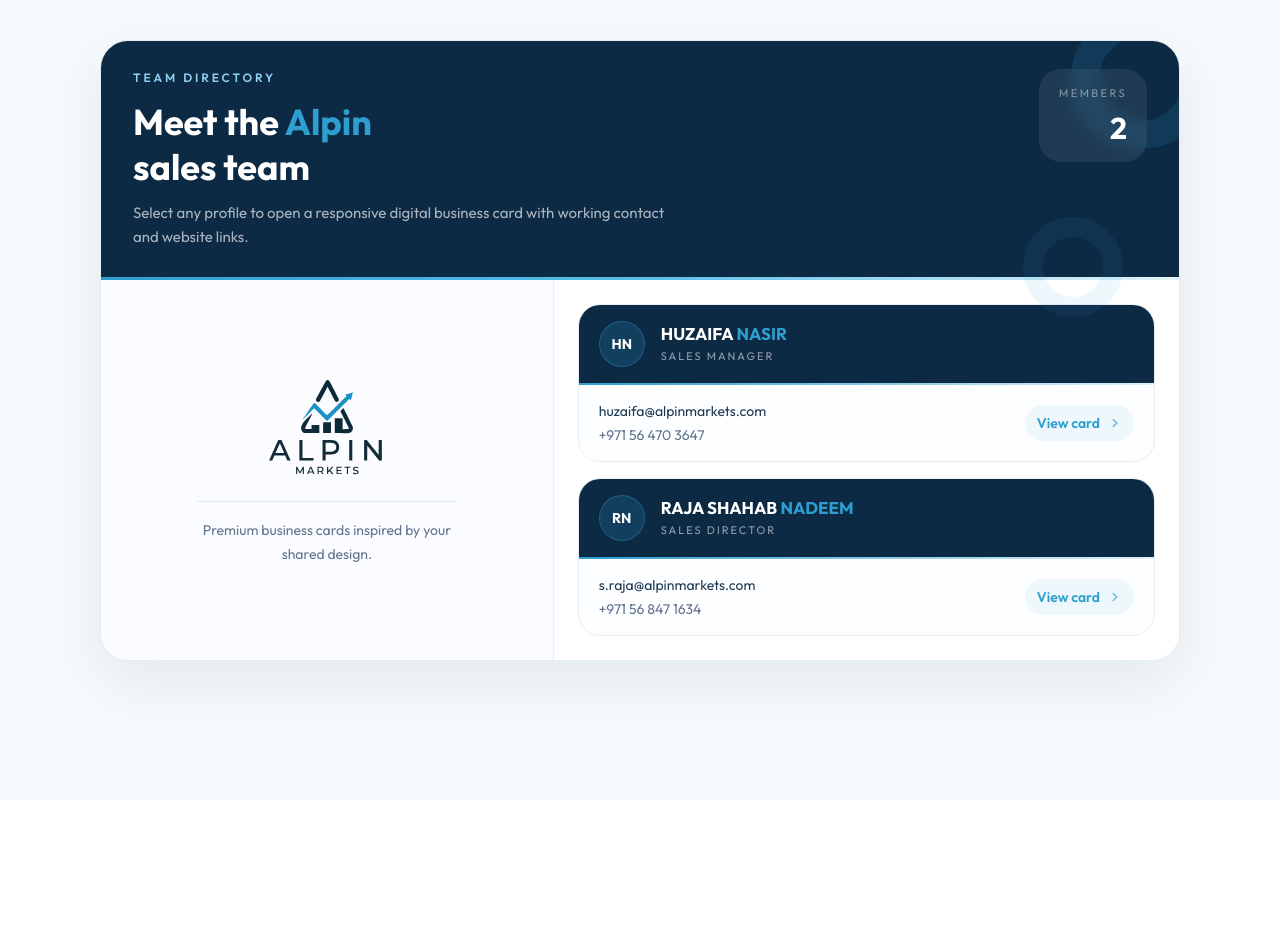
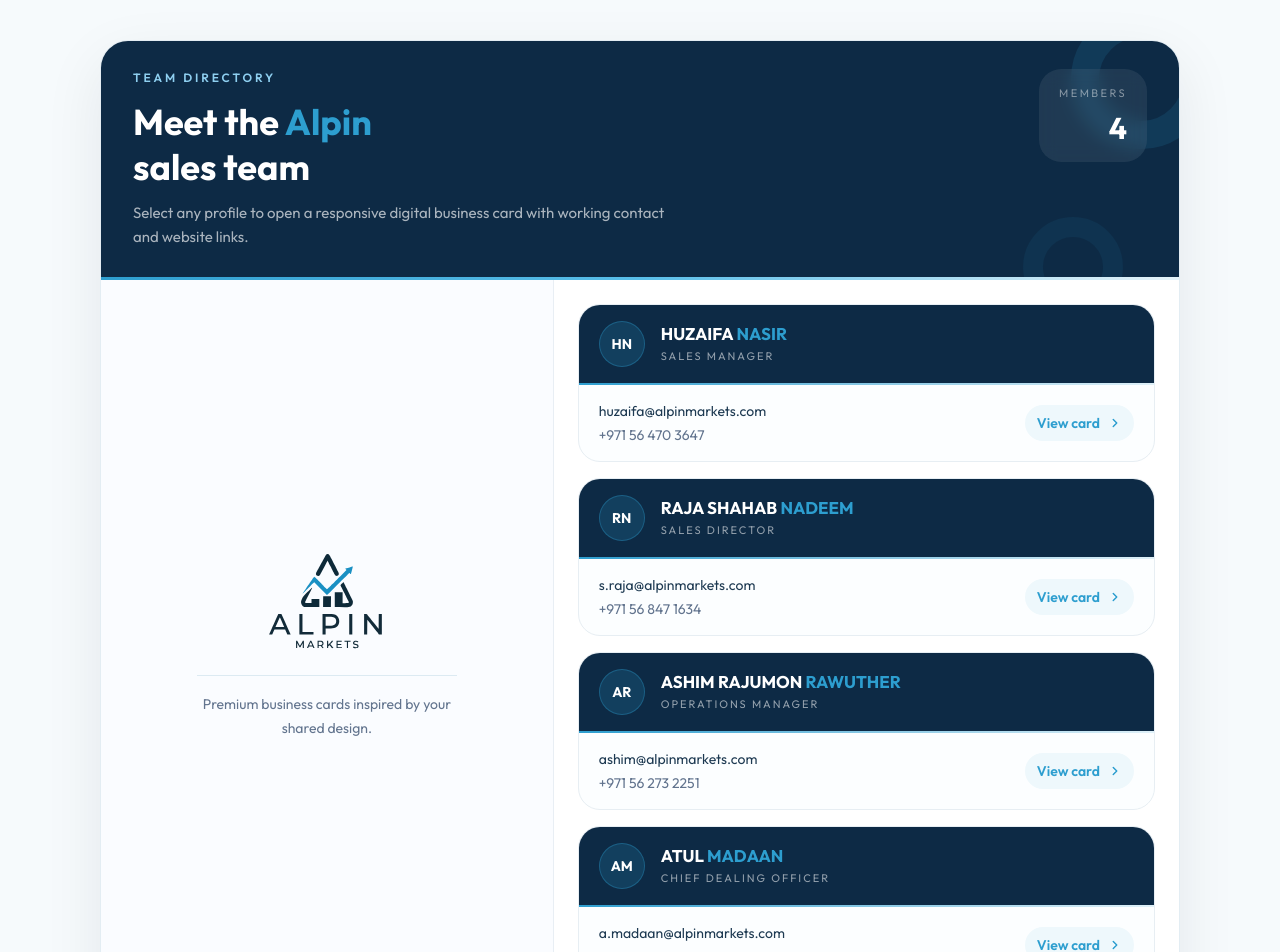
Before and after one commit to AurifyAE/Alpin-Business, a React (Vite) app: page / in a window 1280 px wide. Shown: the top 952 px of the page. Before the commit the page ends 800 px from the top, so only its background shows below. Built offline with nearby package versions, Linux system fonts and the light colour scheme.

Commit message:
2 profiles added

```diff
--- a/components/BusinessCard.jsx
+++ b/components/BusinessCard.jsx
@@ -20,7 +20,25 @@
     website: "www.alpinmarkets.com",
     address: "Empire Heights Tower B, Business Bay, Dubai, UAE.",
   },
+  {
+    firstName: "ASHIM RAJUMON",
+    lastName: "RAWUTHER",
+    role: "Operations Manager",
+    phone: "+971 56 273 2251",
+    email: "ashim@alpinmarkets.com",
+    website: "www.alpinmarkets.com",
+    address: "Empire Heights Tower B, Business Bay, Dubai, UAE.",
+  },
 
+  {
+    firstName: "ATUL",
+    lastName: "MADAAN",
+    role: "Chief Dealing Officer",
+    phone: "+971 52 307 6233",
+    email: "a.madaan@alpinmarkets.com",
+    website: "www.alpinmarkets.com",
+    address: "Empire Heights Tower B, Business Bay, Dubai, UAE.",
+  },
 ];
 
 // ─── Icons ─────────────────────────────────────────────────────────────────
--- a/src/App.jsx
+++ b/src/App.jsx
@@ -8,13 +8,14 @@
 import BusinessCard, { users } from "../components/BusinessCard";
 
 // ─── Arrow icon ────────────────────────────────────────────────────────────
-const ArrowIcon = () => (
+const ArrowIcon = ({ className = "" }) => (
   <svg
+    className={className}
     width="14"
     height="14"
     viewBox="0 0 24 24"
     fill="none"
-    stroke="rgba(45,158,207,0.7)"
+    stroke="currentColor"
     strokeWidth="2.5"
     strokeLinecap="round"
     strokeLinejoin="round"
@@ -32,7 +33,9 @@
     return (
       <div className="flex min-h-screen items-center justify-center bg-[#f7fafc] px-4">
         <div className="rounded-[28px] border border-[#e5edf3] bg-white px-8 py-10 text-center shadow-[0_24px_80px_rgba(15,23,42,0.08)]">
-          <p className="mb-6 text-lg font-medium text-slate-600">Card not found.</p>
+          <p className="mb-6 text-lg font-medium text-slate-600">
+            Card not found.
+          </p>
           <Link
             to="/"
             className="inline-flex rounded-full border border-[#d6e8f2] px-5 py-2.5 text-sm font-semibold text-[#2d9ecf] transition hover:border-[#2d9ecf] hover:bg-[#f1faff]"
@@ -72,7 +75,7 @@
     <div className="min-h-screen bg-[#f6fafc] px-4 py-8 sm:px-6 sm:py-10">
       <div className="mx-auto flex w-full max-w-[1080px] flex-col gap-8">
         <div className="overflow-hidden rounded-[28px] border border-[#e3edf3] bg-white shadow-[0_20px_60px_rgba(15,23,42,0.08)]">
-          <div className="relative flex flex-col gap-5 bg-[#0d2a45] px-5 py-6 sm:px-8 sm:py-7">
+          <div className="relative flex flex-col gap-5 bg-[#0d2a45] overflow-hidden px-5 py-6 sm:px-8 sm:py-7">
             <div className="absolute -right-8 -top-8 h-[140px] w-[140px] rounded-full border-[28px] border-[rgba(45,158,207,0.14)]" />
             <div className="absolute right-[56px] -bottom-10 h-[100px] w-[100px] rounded-full border-[20px] border-[rgba(45,158,207,0.08)]" />
 
@@ -82,10 +85,12 @@
                   Team Directory
                 </p>
                 <h1 className="mt-3 max-w-[12ch] text-3xl font-bold leading-tight text-white sm:text-4xl">
-                  Meet the <span className="text-[#2d9ecf]">Alpin</span> sales team
+                  Meet the <span className="text-[#2d9ecf]">Alpin</span> sales
+                  team
                 </h1>
                 <p className="mt-3 max-w-[56ch] text-sm leading-6 text-white/65 sm:text-[15px]">
-                  Select any profile to open a responsive digital business card with working contact and website links.
+                  Select any profile to open a responsive digital business card
+                  with working contact and website links.
                 </p>
               </div>
 
@@ -93,7 +98,9 @@
                 <p className="text-[11px] uppercase tracking-[0.22em] text-white/45">
                   Members
                 </p>
-                <p className="mt-2 text-3xl font-bold text-white">{users.length}</p>
+                <p className="mt-2 text-3xl font-bold text-white">
+                  {users.length}
+                </p>
               </div>
             </div>
           </div>
@@ -136,7 +143,9 @@
                         <div className="min-w-0">
                           <p className="truncate text-[17px] font-bold leading-tight text-white">
                             {user.firstName}{" "}
-                        <span className="text-[#2d9ecf]">{user.lastName}</span>
+                            <span className="text-[#2d9ecf]">
+                              {user.lastName}
+                            </span>
                           </p>
                           <p className="mt-1 text-[11px] font-medium uppercase tracking-[0.18em] text-white/55">
                             {user.role}
@@ -151,7 +160,9 @@
                           <p className="truncate text-sm font-medium text-[#1e3a52]">
                             {user.email}
                           </p>
-                      <p className="mt-1 text-sm text-slate-500">{user.phone}</p>
+                          <p className="mt-1 text-sm text-slate-500">
+                            {user.phone}
+                          </p>
                         </div>
 
                         <div className="inline-flex w-fit items-center gap-2 rounded-full bg-[#eef8fc] px-3 py-2 text-sm font-semibold text-[#2d9ecf] transition group-hover:bg-[#2d9ecf] group-hover:text-white">
```
Also changed, not shown: 2 other files (tests, documents, lock files or other folders). Lines whose indentation alone changed are shown as unchanged.
